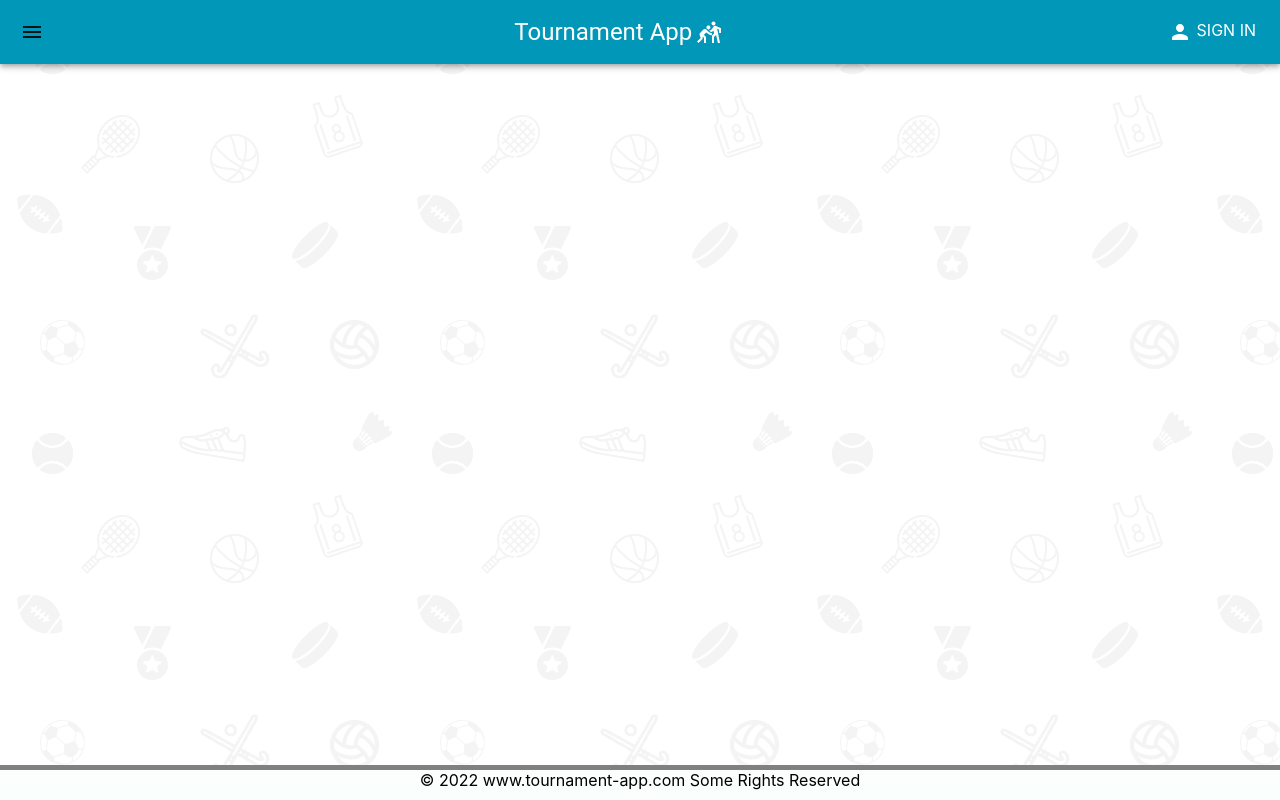
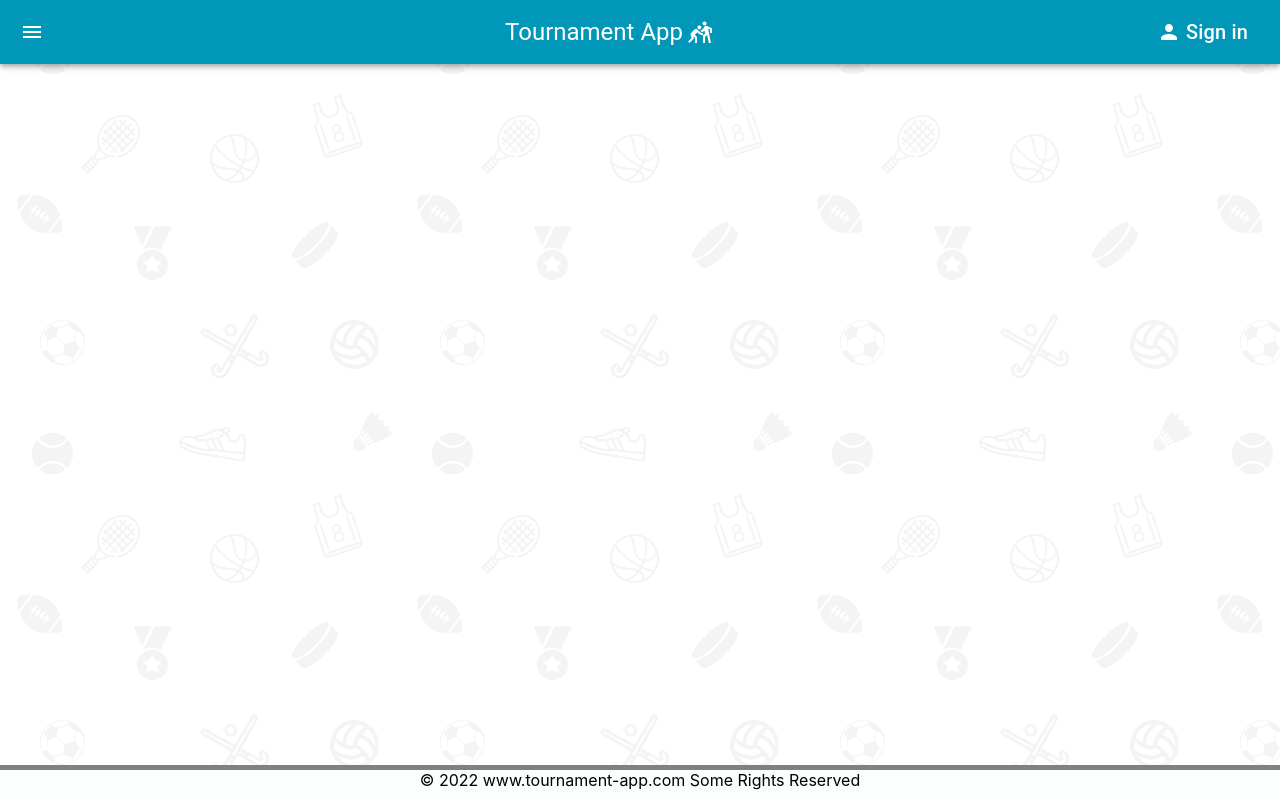
Before and after one commit to Workata/tournament-manager-frontend, a React (Create React App) app: page /brackets in a window 1280 px wide. Built offline with nearby package versions, Linux system fonts and the light colour scheme.

Commit message:
Basic sign in panel added.

```diff
--- a/package.json
+++ b/package.json
@@ -17,7 +17,8 @@
     "web-vitals": "^2.1.4"
   },
   "scripts": {
-    "start": "CHOKIDAR_USEPOLLING=true react-scripts start",
+    "start": "react-scripts start",
+    "Commentstart": "CHOKIDAR_USEPOLLING=true react-scripts start",
     "build": "react-scripts build",
     "test": "react-scripts test",
     "eject": "react-scripts eject",
--- a/src/App.js
+++ b/src/App.js
@@ -6,7 +6,8 @@ import { BrowserRouter as Router, Routes, Route } from "react-router-dom";
 // * components
 import Appbar from "./components/Appbar";
 import Footer from "./components/Footer";
-import Sidebar from "./components/Sidebar"
+import Sidebar from "./components/Sidebar";
+import SignIn from "./components/SignIn";
 import { styled } from '@mui/material/styles';
 
 // * pages
@@ -15,6 +16,8 @@ import Home from "./pages/Home";
 function App() {
 
   const [openDrawer, setOpenDrawer] = useState(false);
+
+  const [openSignIn, setOpenSignIn] = useState(false);
 
   const drawerWidth = 240;
 
@@ -51,6 +54,7 @@ function App() {
           openDrawer={openDrawer}
           setOpenDrawer={setOpenDrawer}
           drawerWidth={drawerWidth}
+          setOpenSignIn={setOpenSignIn}
         />
 
         <Sidebar
@@ -58,7 +62,10 @@ function App() {
           setOpenDrawer={setOpenDrawer}
           drawerWidth={drawerWidth}
         />
-
+        <SignIn
+          openSignIn={openSignIn}
+          setOpenSignIn={setOpenSignIn}
+        />
         <Main open={openDrawer}>
           <Routes>
             <Route exact path="/" element={<Home />} />
--- a/src/components/Appbar.js
+++ b/src/components/Appbar.js
@@ -30,6 +30,10 @@ export default function Appbar(props) {
     props.setOpenDrawer(true);
   };
 
+  const handleOpenSignIn = () => {
+    props.setOpenSignIn(true);
+  };
+
   return (
     <Box>
       <AppBar
@@ -52,7 +56,7 @@ export default function Appbar(props) {
             aria-label="open drawer"
             onClick={handleDrawerOpen}
             edge="start"
-            sx={{ mr: 2, ...(props.openDrawer && { display: 'none' }) }}
+            sx={{ color: 'primary.main', mr: 2, ...(props.openDrawer && { display: 'none' }) }}
           >
             <MenuIcon />
           </IconButton>
@@ -85,30 +89,22 @@ export default function Appbar(props) {
           </Link>
 
           {/* Sing in buttton */}
-          <Link
-            to="/login"
-            className="link"
-            style={{
-              display: 'flex'
-            }}
-          >
+          <IconButton onClick={handleOpenSignIn}>
             <PersonIcon
               sx={{
                 marginRight: '5px',
                 color: 'primary.main',
               }}
             />
-            <Typography
-              variant="h7"
-              sx={{
+              <Typography
+                variant="h6"
+                sx={{
                 color: 'primary.main'
-              }}
-            >
-              SIGN IN
+                }}
+              >
+              Sign in
             </Typography>
-
-          </Link>
-
+          </IconButton>
         </Toolbar>
       </AppBar>
     </Box>
@@ -119,5 +115,6 @@ export default function Appbar(props) {
 Appbar.propTypes = {
   setOpenDrawer: PropTypes.any,
   openDrawer: PropTypes.any,
-  drawerWidth: PropTypes.any
+  drawerWidth: PropTypes.any,
+  setOpenSignIn: PropTypes.any
 }
--- /dev/null
+++ b/src/components/SignIn.js
@@ -0,0 +1,72 @@
+// * material UI
+import {Dialog,
+    DialogTitle,
+    TextField,
+    Button,
+    DialogContent
+} from "@mui/material";
+
+// * others
+import PropTypes from 'prop-types';
+
+import React from "react";
+
+// * icons
+import LoginIcon from '@mui/icons-material/Login';
+
+export default function SignIn(props) {
+
+    const handleSignInClose = () => {
+        props.setOpenSignIn(false);
+    };
+
+    return (
+        <Dialog onClose={handleSignInClose} open={props.openSignIn}>
+            <DialogContent
+                sx={{
+                }}
+            >
+                <DialogTitle>Sign in</DialogTitle>
+                <TextField
+                     sx={{
+                        display: 'block',
+                        width: 'fit-content',
+                        margin: '10% 0'
+                      }}
+                    id="filled-basic"
+                    label="Login"
+                    variant="filled"
+                />
+                <TextField
+                     sx={{
+                        display: 'block',
+                        width: 'fit-content',
+                        margin: '10% 0'
+                      }}
+                    id="filled-basic"
+                    label="Password"
+                    variant="filled"
+                />
+                <Button
+                    sx={{
+                        display: 'block',
+                        width: '60%',
+                        marginLeft: 'auto',
+                        marginRight: '0',
+                        bgcolor: 'primary.turquoise',
+                        color: 'primary.main'
+                        }}
+                        variant="contained">
+                    Sign in
+                    <LoginIcon sx={{float: 'right'}}/>
+                </Button>
+            </DialogContent>
+        </Dialog>
+    )
+}
+
+// TODO define correct prop types
+SignIn.propTypes = {
+    setOpenSignIn: PropTypes.any,
+    openSignIn: PropTypes.any
+}
```
